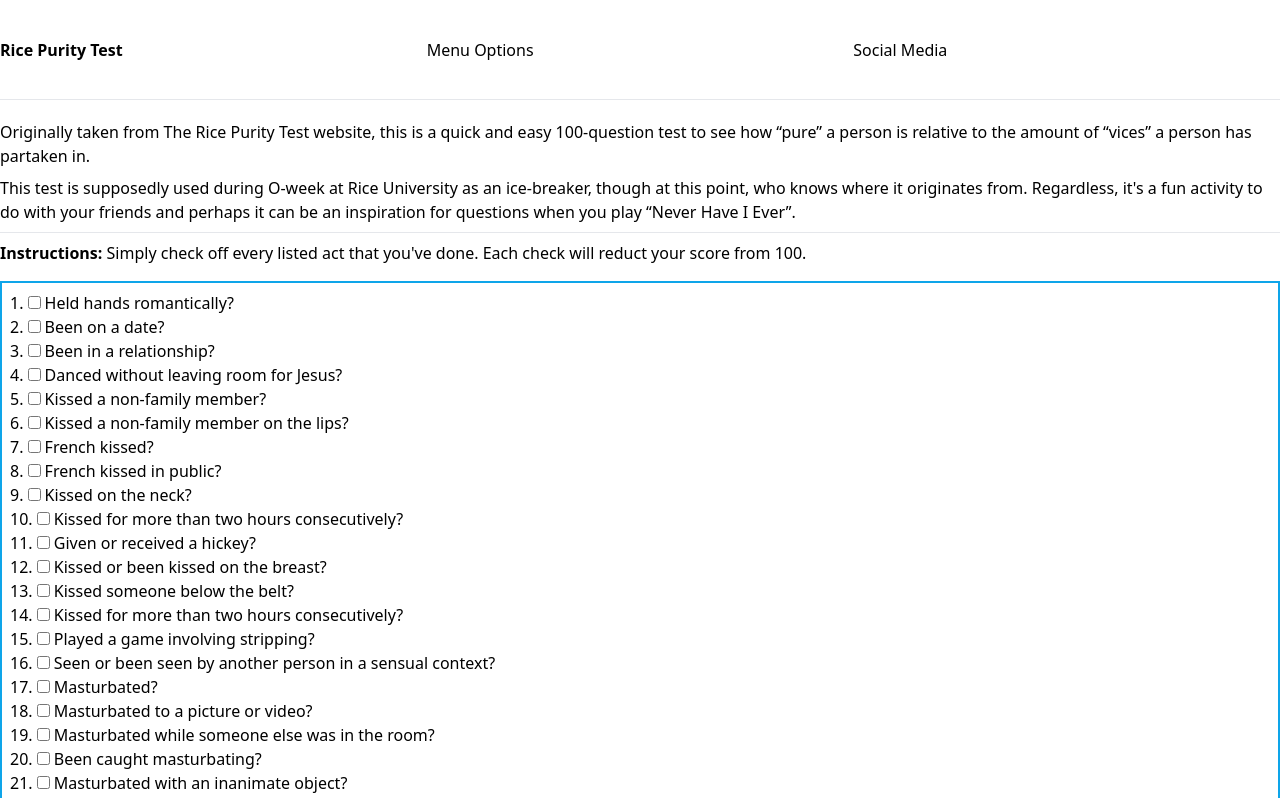
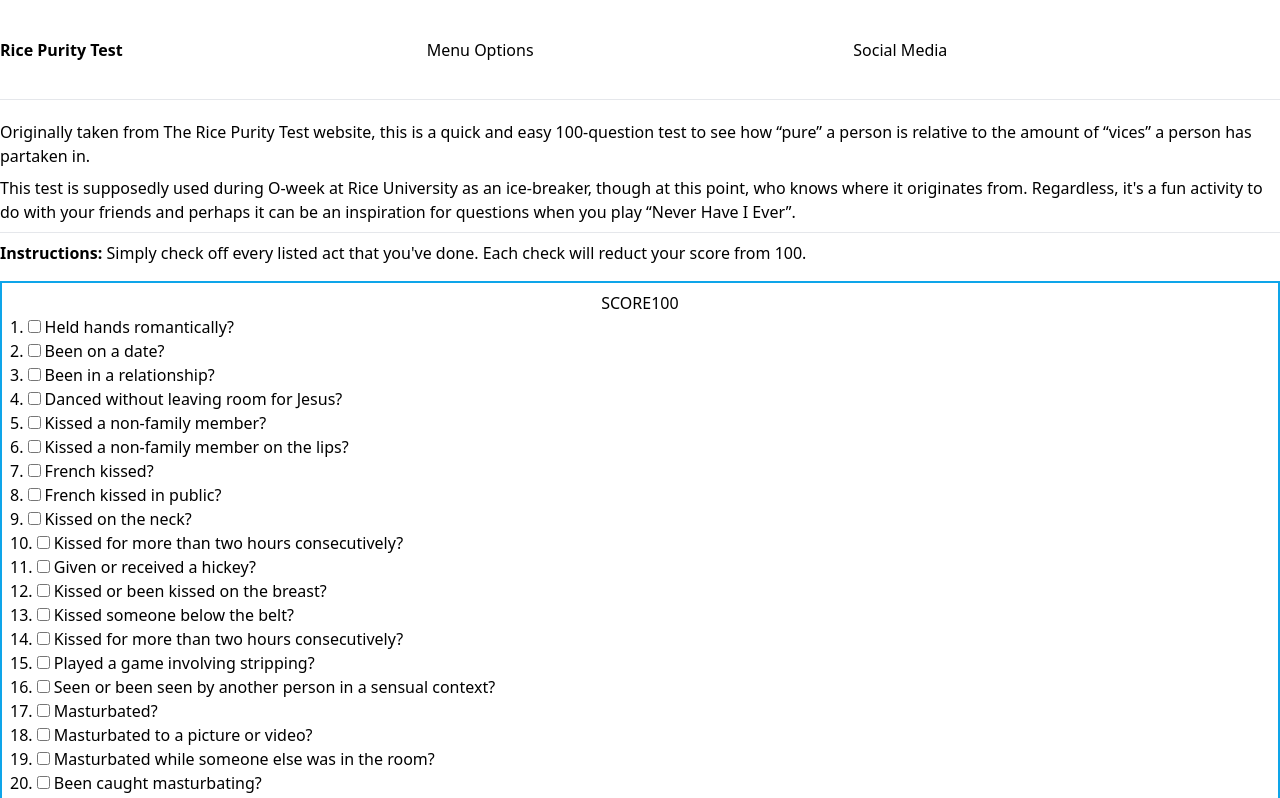
Before and after one commit to TerrenceJChan/rice-purity-test-modern-ui, a Next.js app: page / in a window 1280 px wide. Shown: the top 798 px of the page. Built offline with nearby package versions, Linux system fonts and the light colour scheme.

Commit message:
Move score section

```diff
--- a/src/components/Questionnaire.js
+++ b/src/components/Questionnaire.js
@@ -19,13 +19,13 @@
     return (
         <>
             <form className="border-2 border-sky-500 p-2">
-                <ol className="list-decimal list-inside">
-                    {questions}
-                </ol>
                 <div className="flex justify-center">
                     <p>SCORE</p>
                     <p>{score}</p>
                 </div>
+                <ol className="list-decimal list-inside">
+                    {questions}
+                </ol>
             </form>
         </>
     )
```
